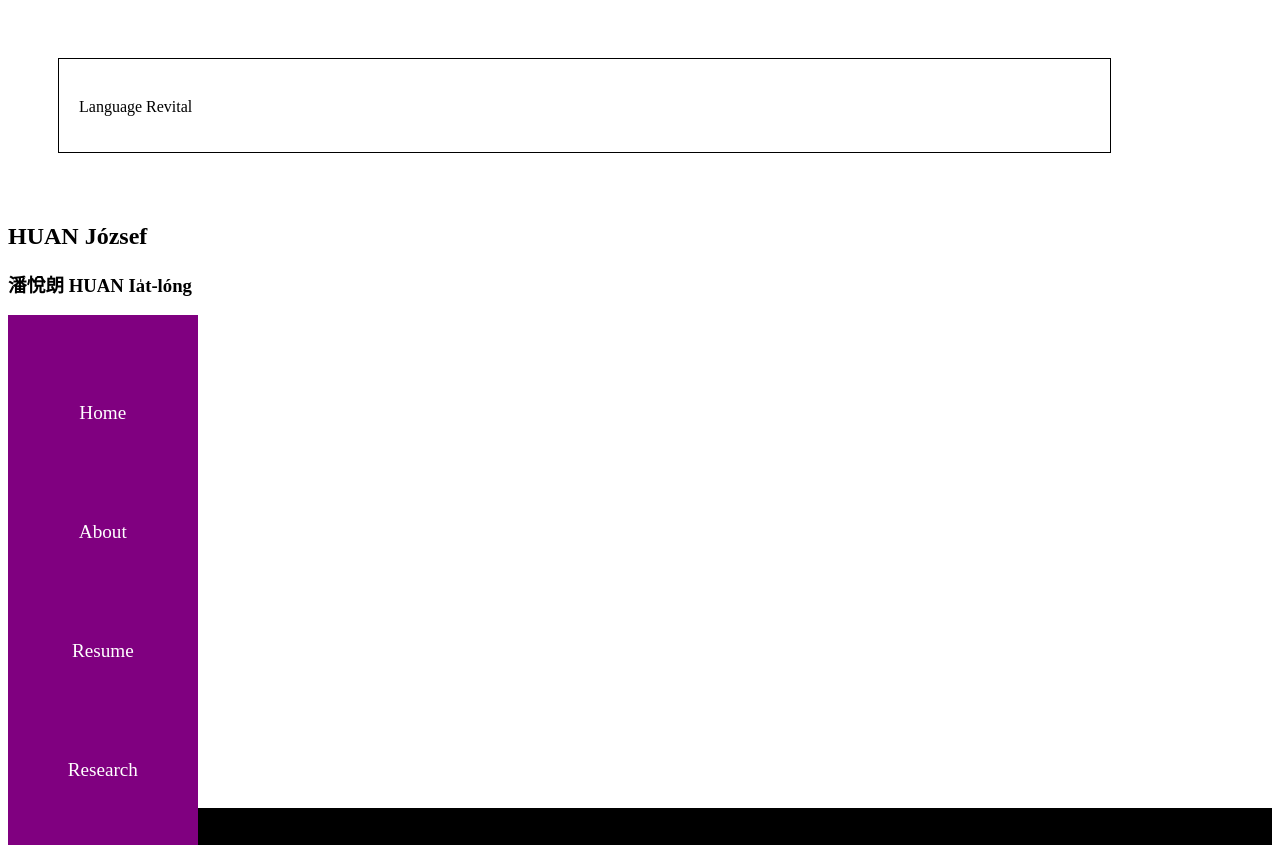
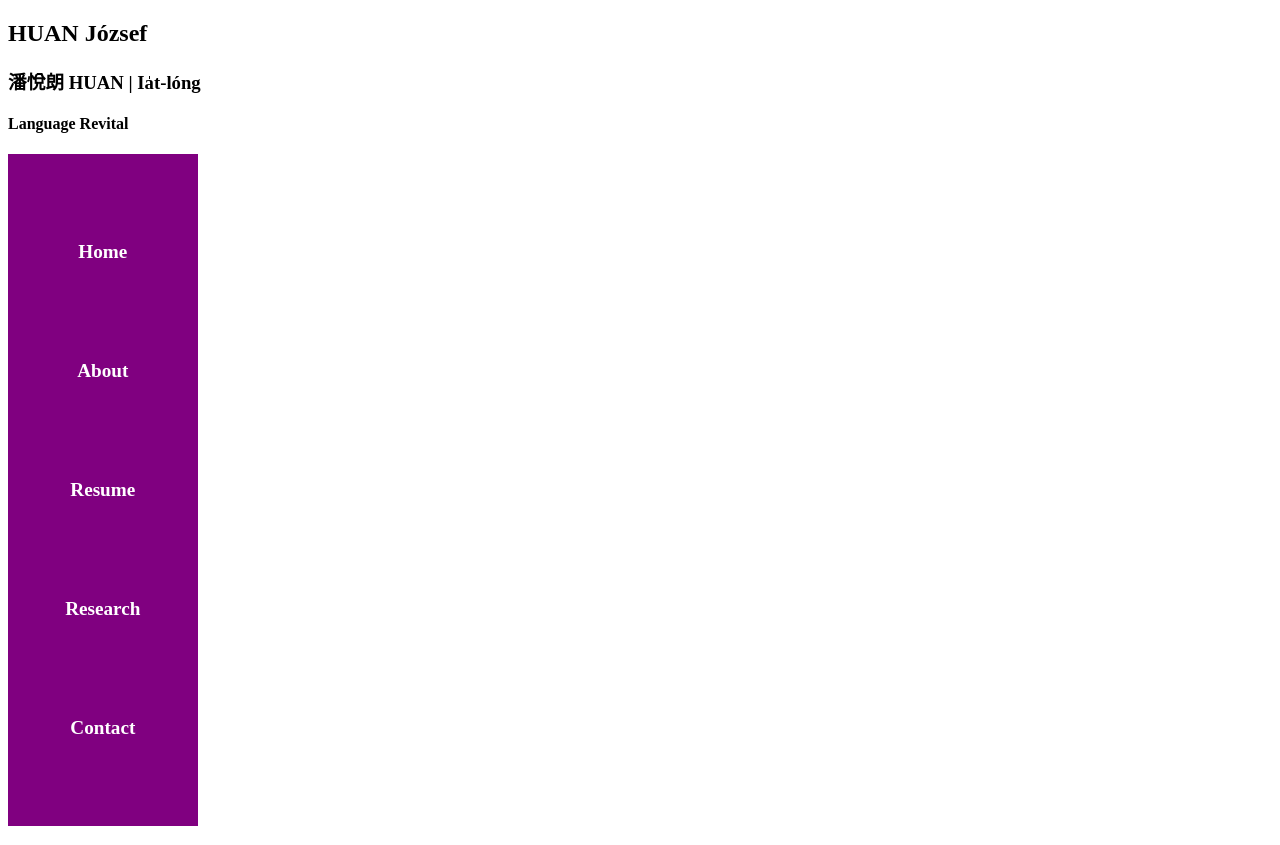
Before and after one commit to huandodi/huandodi.github.io, a plain HTML site: page index.html in a window 1280 px wide. Shown: the top 845 px of the page. Drawn offline with Linux system fonts and the light colour scheme.

Commit message:
Update index.html

```diff
--- a/index.html
+++ b/index.html
@@ -7,15 +7,10 @@
     <link rel="stylesheet" href="style.css" />
   </head>
   <body>
-    <div id="wrapper">
-      <section id="section1">
-        <h3></h3>
-        <p id="type-words"></p>
-      </section>
-      <aside>
         <div id="sidebar">
           <h2>HUAN József</h2>
-          <h3>潘悅朗 HUAN Ia̍t-lóng</h3>
+          <h3>潘悅朗 HUAN | Ia̍t-lóng</h3>
+          <h4> <p id="type-words"></p><h4>
           <nav>
             <ul>
               <li><a href="#section1">Home</a></li>
```
